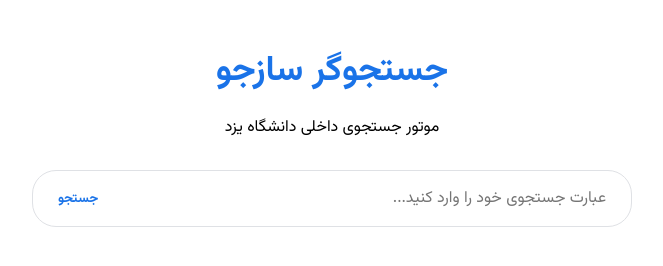
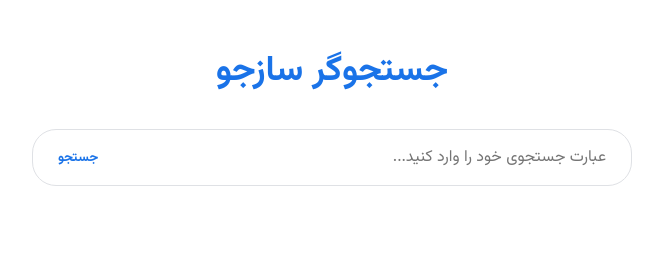
Before and after one commit to Ilygm/goland-crawler, a plain HTML site: page static/index.html in a window 1280 px wide. Shown: the whole page, without its empty margins (308-971 px from the left). Drawn offline with Linux system fonts and the light colour scheme.

Commit message:
fix: remove redundant paragraph

```diff
--- a/static/index.html
+++ b/static/index.html
@@ -9,7 +9,6 @@
 <body>
 <div class="header">
     <h1>جستجوگر سازجو</h1>
-    <p>موتور جستجوی داخلی دانشگاه یزد</p>
 </div>
 
 <div class="search-container">
```
